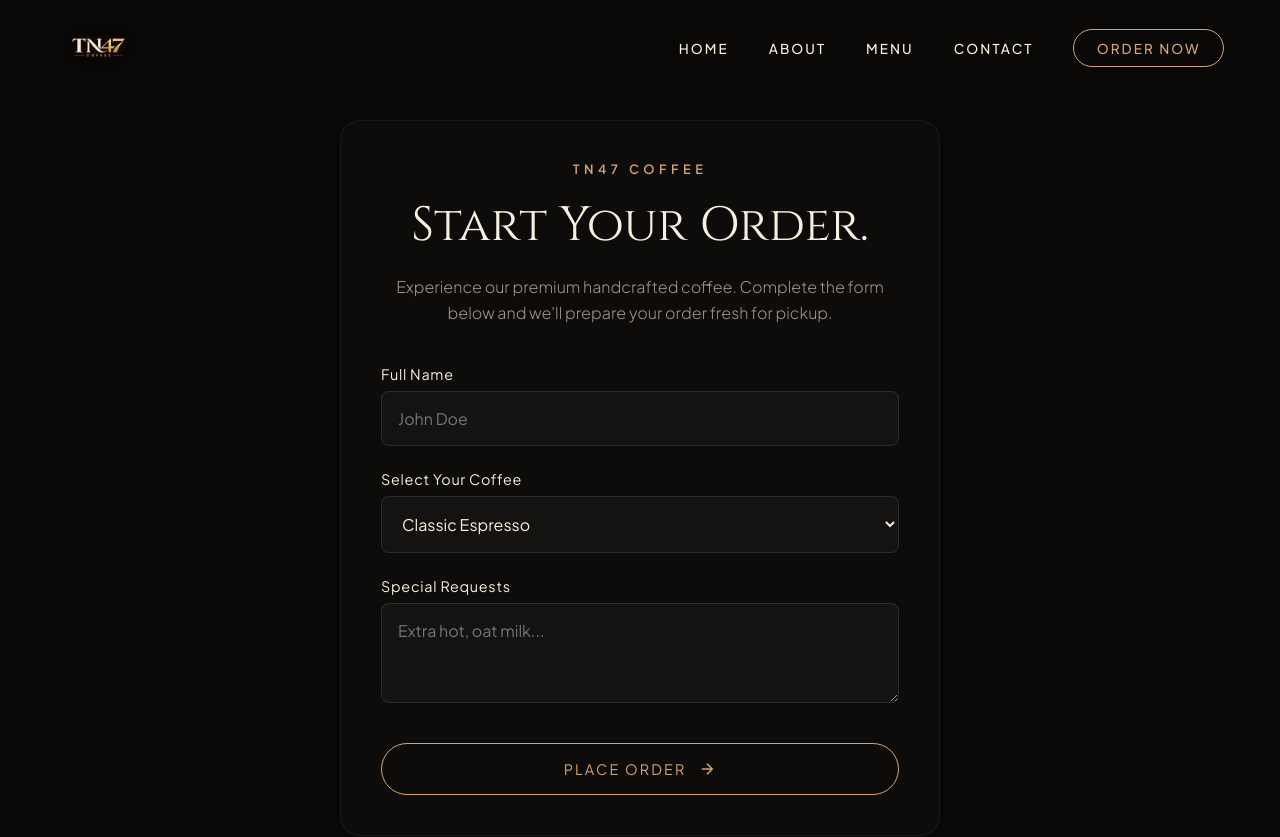
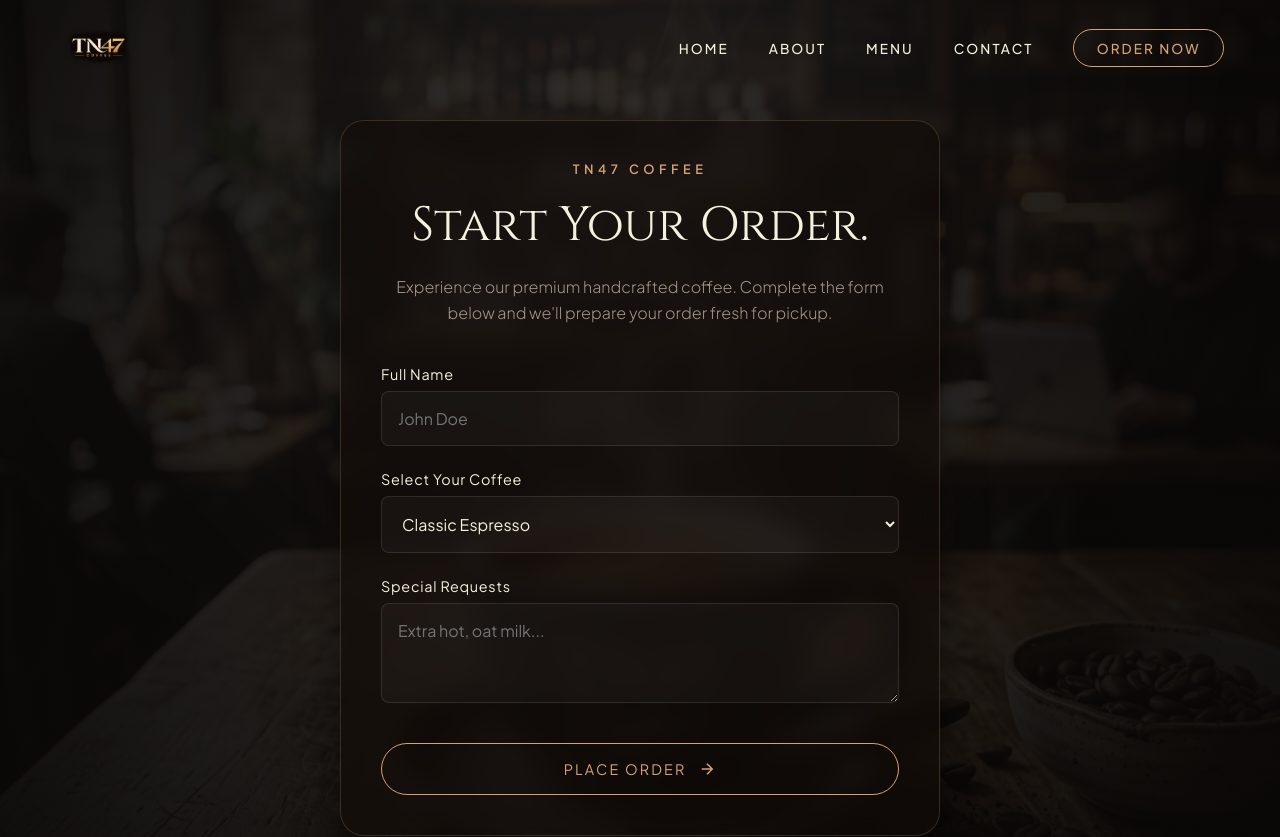
Before and after one commit to athish2005/TN-47, a React (Vite) app: page /order in a window 1280 px wide. Shown: the top 837 px of the page. Built offline with nearby package versions, Linux system fonts and the light colour scheme.

Commit message:
first commit

```diff
--- a/src/components/Contact.jsx
+++ b/src/components/Contact.jsx
@@ -1,5 +1,5 @@
 import React from 'react';
-import { MapPin, Clock, Mail, Phone } from 'lucide-react';
+import { MapPin, Clock, Mail } from 'lucide-react';
 
 export function Contact() {
   return (
--- a/src/components/MenuSection.jsx
+++ b/src/components/MenuSection.jsx
@@ -3,6 +3,7 @@
 import { Link } from 'react-router-dom';
 import { menuItems } from '../data/menuData';
 import { ScrollMenuItem } from './ScrollMenuItem';
+import outroBg from '../assets/about-cinematic.png';
 
 export function MenuSection() {
   const containerRef = useRef(null);
@@ -107,7 +108,14 @@
             y: useTransform(scrollYProgress, [0.95, 1], [40, 0])
           }}
         >
+          <div className="menu-outro-bg" style={{ backgroundImage: `url(${outroBg})` }}></div>
+          <div className="menu-outro-overlay"></div>
+          <div className="menu-steam-overlay outro-steam"></div>
+
+          <div className="menu-outro-content">
+            <span className="outro-label">YOUR COFFEE AWAITS</span>
             <h3>Find Your Perfect Cup.</h3>
+            <p className="outro-desc">Experience our rich flavors, handcrafted to perfection.</p>
             <Link to="/order">
               <button className="menu-order-btn final-btn">
                 Order Now
@@ -116,6 +124,7 @@
                 </svg>
               </button>
             </Link>
+          </div>
         </motion.div>
 
       </div>
--- a/src/index.css
+++ b/src/index.css
@@ -794,6 +794,69 @@
   text-align: center;
   z-index: 50;
   padding: 2rem;
+  overflow: hidden;
+}
+
+.menu-outro-bg {
+  position: absolute;
+  inset: 0;
+  background-size: cover;
+  background-position: center;
+  background-repeat: no-repeat;
+  z-index: -2;
+  opacity: 0.4;
+  filter: grayscale(20%);
+}
+
+.menu-outro-overlay {
+  position: absolute;
+  inset: 0;
+  background: radial-gradient(circle at center, rgba(10, 8, 7, 0.4) 0%, rgba(10, 8, 7, 0.95) 100%);
+  z-index: -1;
+}
+
+.outro-steam {
+  z-index: -1;
+  opacity: 0.3;
+}
+
+.menu-outro-content {
+  position: relative;
+  z-index: 10;
+  max-width: 600px;
+  background: rgba(18, 12, 8, 0.5);
+  backdrop-filter: blur(12px);
+  padding: 50px;
+  border-radius: 24px;
+  border: 1px solid rgba(212, 163, 115, 0.2);
+  box-shadow: 0 30px 60px rgba(0, 0, 0, 0.5);
+  display: flex;
+  flex-direction: column;
+  align-items: center;
+}
+
+.outro-label {
+  font-size: 0.8rem;
+  letter-spacing: 0.35em;
+  color: var(--color-accent);
+  text-transform: uppercase;
+  font-weight: 600;
+  margin-bottom: 16px;
+}
+
+.menu-outro-content h3 {
+  font-family: var(--font-display);
+  font-size: clamp(32px, 4vw, 50px);
+  color: #F5EBDD;
+  margin-bottom: 16px;
+  font-weight: 500;
+}
+
+.outro-desc {
+  font-size: 1.1rem;
+  color: var(--color-text-muted);
+  font-weight: 300;
+  margin-bottom: 32px;
 }
 
 .intro-label {
@@ -1196,16 +1259,42 @@
   background-color: var(--color-bg);
   position: relative;
   z-index: 10;
+  overflow: hidden;
+}
+
+.order-page-bg {
+  position: absolute;
+  inset: 0;
+  background-size: cover;
+  background-position: center;
+  background-repeat: no-repeat;
+  z-index: -2;
+  opacity: 0.4;
+  filter: grayscale(30%);
+}
+
+.order-page-overlay {
+  position: absolute;
+  inset: 0;
+  background: radial-gradient(circle at center, rgba(10, 8, 7, 0.5) 0%, rgba(10, 8, 7, 0.95) 100%);
+  z-index: -1;
+}
+
+.order-steam {
+  z-index: -1;
+  opacity: 0.3;
 }
 
 .order-content {
   max-width: 600px;
   width: 100%;
   padding: 40px;
-  background: rgba(255, 255, 255, 0.02);
-  border: 1px solid rgba(255, 255, 255, 0.05);
-  border-radius: 20px;
+  background: rgba(18, 12, 8, 0.65);
+  backdrop-filter: blur(12px);
+  border: 1px solid rgba(212, 163, 115, 0.2);
+  border-radius: 24px;
   text-align: center;
+  box-shadow: 0 20px 40px rgba(0, 0, 0, 0.5);
 }
 
 .order-label {
--- a/src/pages/Order.jsx
+++ b/src/pages/Order.jsx
@@ -1,5 +1,6 @@
 import React from 'react';
 import { useSearchParams } from 'react-router-dom';
+import bgImage from '../assets/about-cinematic.png';
 
 export function Order() {
   const [searchParams] = useSearchParams();
@@ -7,6 +8,14 @@
 
   return (
     <div className="order-page-container">
+      {/* Cinematic Background Elements */}
+      <div
+        className="order-page-bg"
+        style={{ backgroundImage: `url(${bgImage})` }}
+      />
+      <div className="order-page-overlay" />
+      <div className="menu-steam-overlay order-steam" />
+
       <div className="order-content">
         <span className="order-label">TN47 COFFEE</span>
         <h1 className="order-heading">Start Your Order.</h1>
```
Lines whose indentation alone changed are shown as unchanged.
